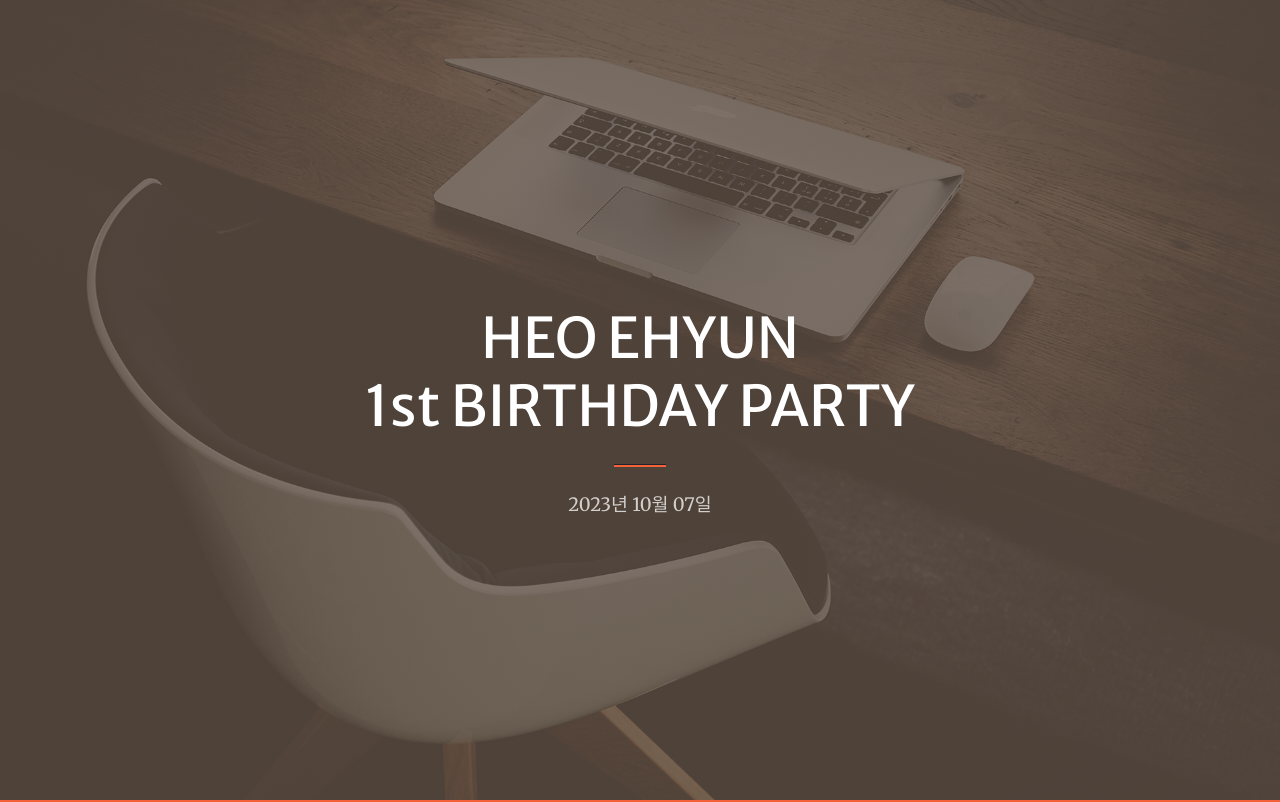
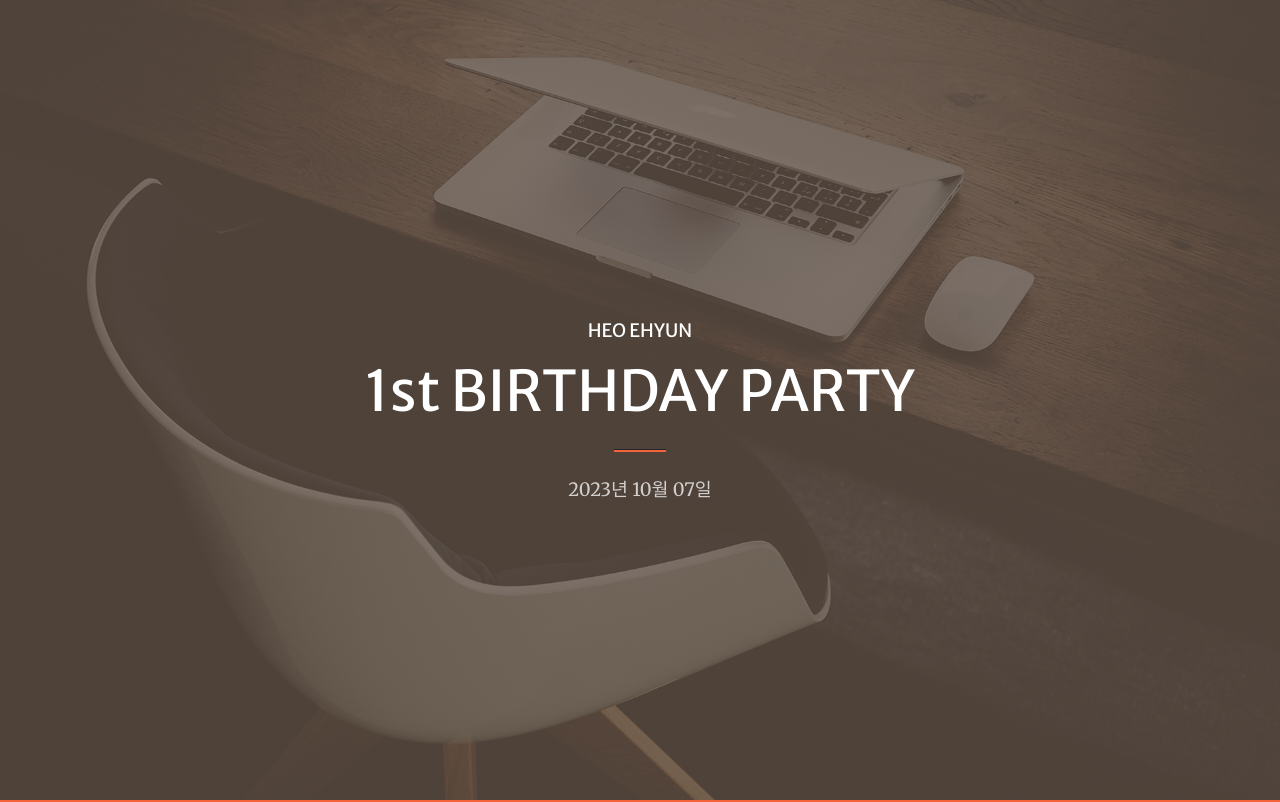
Before and after one commit to Da-Been/ehyun.github.io, a plain HTML site: page index.html in a window 1280 px wide. Shown: the top 802 px of the page. Drawn offline with nearby package versions, Linux system fonts and the light colour scheme; some packages are replaced by stand-ins of ours; a script that the page names is missing.

Commit message:
Update index.html

```diff
--- a/index.html
+++ b/index.html
@@ -27,7 +27,7 @@
             <div class="container px-4 px-lg-5 h-100">
                 <div class="row gx-4 gx-lg-5 h-100 align-items-center justify-content-center text-center">
                     <div class="col-lg-8 align-self-end">
-                        <h1 class="text-white font-weight-bold">HEO EHYUN<br>1st BIRTHDAY PARTY</h1>
+                        <h1 class="text-white font-weight-bold"><p>HEO EHYUN</p>1st BIRTHDAY PARTY</h1>
                         <hr class="divider" />
                     </div>
                     <div class="col-lg-8 align-self-baseline">
```
